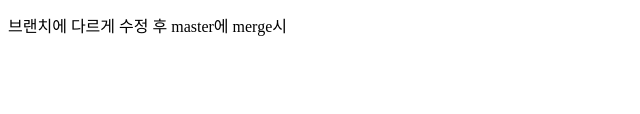
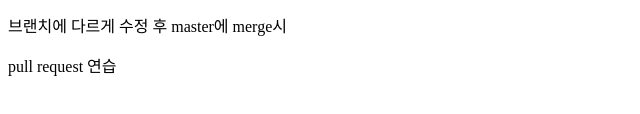
Before and after one commit to H-silver/portfolio_design, a plain HTML site: page index.html in a window 1280 px wide. Shown: the part 156-270 px from the top of the page, without its empty margins (0-640 px from the left). Drawn offline with Linux system fonts and the light colour scheme.

Commit message:
pull request 연습

```diff
--- a/index.html
+++ b/index.html
@@ -10,5 +10,6 @@
     <p>브런치 수정하고 master에서 push</p>
     <p>200304 1일 1커밋 깃 복습</p>
     <p>브랜치에 다르게 수정 후 master에 merge시</p>
+    <p>pull request 연습</p>
 </body>
 </html>
```
